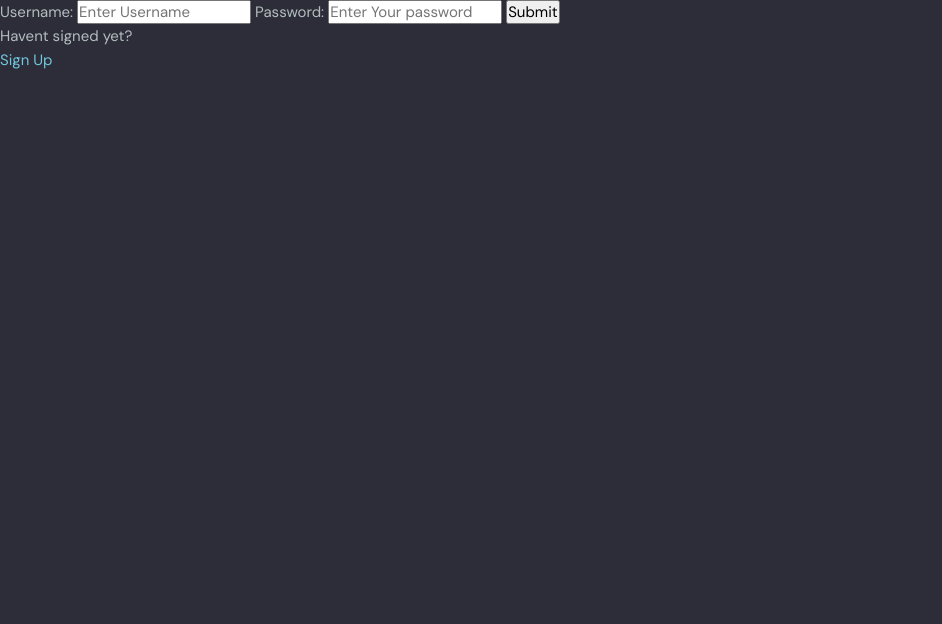
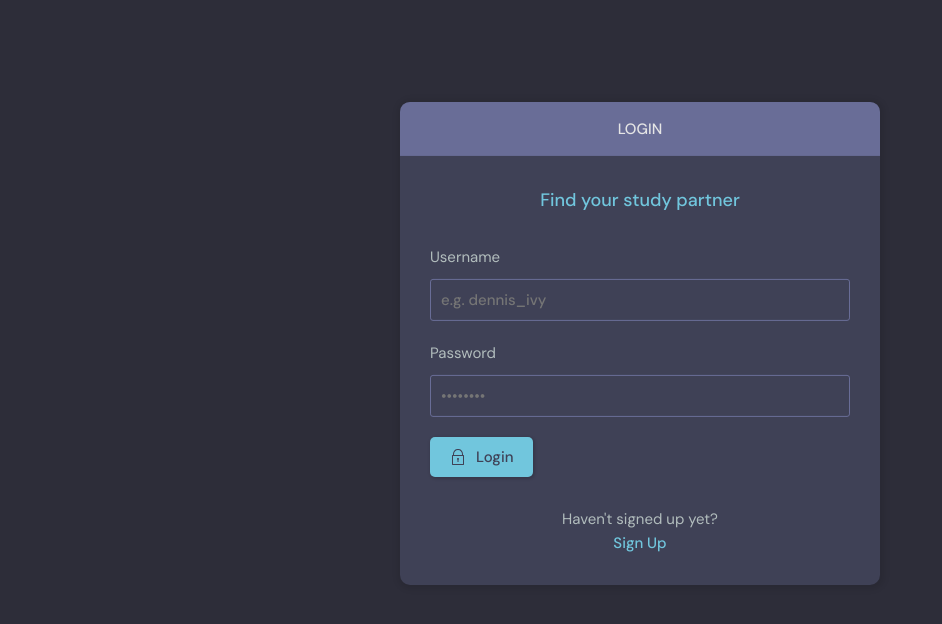
Before and after one commit to ayooubsmatti/studybud, a Django app: a page that uses base/templates/base/login_register.html in a window 1280 px wide. Shown: the part 76-700 px from the top of the page, without its empty margins (0-942 px from the left). Run offline with Django 4.2, Linux system fonts and the light colour scheme.

Commit message:
edit user profile final

```diff
--- a/base/templates/base/login_register.html
+++ b/base/templates/base/login_register.html
@@ -1,36 +1,111 @@
 {% extends 'main.html' %}
 
 {% block content %}
+<main class="auth layout">
+  {% if page == 'login' %}
+  <div class="container">
+    <div class="layout__box">
+      <div class="layout__boxHeader">
+        <div class="layout__boxTitle">
+          <h3>Login</h3>
+        </div>
+      </div>
+      <div class="layout__body">
+        <h2 class="auth__tagline">Find your study partner</h2>
 
-{% if page == 'login' %}
-    <div>
-        <form method="POST" action="">
-            {% csrf_token %}
+        <form class="form" method="POST" action="" >
+          {% csrf_token %}
+          <div class="form__group form__group">
+            <label for="room_name">Username</label>
+            <input id="username" name="username" type="text" placeholder="e.g. dennis_ivy" />
+          </div>
+          <div class="form__group">
+            <label for="password">Password</label>
+            <input
+              id="password"
+              name="password"
+              type="password"
+              placeholder="&bull;&bull;&bull;&bull;&bull;&bull;&bull;&bull;"
+            />
+          </div>
 
-            <label>Username: </label>
-            <input type="text" name="username" placeholder="Enter Username" />
+          <button class="btn btn--main" type="submit">
+            <svg
+              version="1.1"
+              xmlns="http://www.w3.org/2000/svg"
+              width="32"
+              height="32"
+              viewBox="0 0 32 32"
+            >
+              <title>lock</title>
+              <path
+                d="M27 12h-1v-2c0-5.514-4.486-10-10-10s-10 4.486-10 10v2h-1c-0.553 0-1 0.447-1 1v18c0 0.553 0.447 1 1 1h22c0.553 0 1-0.447 1-1v-18c0-0.553-0.447-1-1-1zM8 10c0-4.411 3.589-8 8-8s8 3.589 8 8v2h-16v-2zM26 30h-20v-16h20v16z"
+              ></path>
+              <path
+                d="M15 21.694v4.306h2v-4.306c0.587-0.348 1-0.961 1-1.694 0-1.105-0.895-2-2-2s-2 0.895-2 2c0 0.732 0.413 1.345 1 1.694z"
+              ></path>
+            </svg>
 
-            <label>Password: </label>
-            <input type="password" name="password" placeholder="Enter Your password" />
+            Login
+          </button>
+        </form>
 
-            <input type="submit" name="Login"   />
-        </form>
-        <p>Havent signed yet?</p>
-        <a href="{% url 'register' %}">Sign Up</a>
-
+        <div class="auth__action">
+          <p>Haven't signed up yet?</p>
+          <a href="{% url 'register' %}" class="btn btn--link">Sign Up</a>
+        </div>
+      </div>
+    </div>
     </div>
 {% else %}
+  <div class="container">
+  <div class="layout__box">
+    <div class="layout__boxHeader">
+      <div class="layout__boxTitle">
+        <h3>Register</h3>
+      </div>
+    </div>
+    <div class="layout__body">
+      <h2 class="auth__tagline">Find your study partner</h2>
 
-    <div>
-        <form method="POST" action="">
-            {% csrf_token %}
-            {{form.as_p}}
+      <form class="form" method="POST" action="" >
+        {% csrf_token %}
 
-            <input type="submit" name="Register"   />
-        </form>
-        <p>Already Sign Up</p>
-        <a href="{% url 'login' %}">Login</a>
+        {% for field in form%}
+        <div class="form__group form__group">
+          <label for="room_name">{{field.label}}</label>
+          {{field}}
+        </div>
+        {% endfor %}
 
+        <button class="btn btn--main" type="submit">
+          <svg
+            version="1.1"
+            xmlns="http://www.w3.org/2000/svg"
+            width="32"
+            height="32"
+            viewBox="0 0 32 32"
+          >
+            <title>lock</title>
+            <path
+              d="M27 12h-1v-2c0-5.514-4.486-10-10-10s-10 4.486-10 10v2h-1c-0.553 0-1 0.447-1 1v18c0 0.553 0.447 1 1 1h22c0.553 0 1-0.447 1-1v-18c0-0.553-0.447-1-1-1zM8 10c0-4.411 3.589-8 8-8s8 3.589 8 8v2h-16v-2zM26 30h-20v-16h20v16z"
+            ></path>
+            <path
+              d="M15 21.694v4.306h2v-4.306c0.587-0.348 1-0.961 1-1.694 0-1.105-0.895-2-2-2s-2 0.895-2 2c0 0.732 0.413 1.345 1 1.694z"
+            ></path>
+          </svg>
+
+          Register
+        </button>
+      </form>
+
+      <div class="auth__action">
+        <p>Already signed up yet?</p>
+        <a href="{% url 'login' %}" class="btn btn--link">Sign Up</a>
+      </div>
     </div>
+  </div>
+  </div>
 {% endif %}
-{% endblock %}
+</main>
+{% endblock content %}
--- a/base/templates/base/room.html
+++ b/base/templates/base/room.html
@@ -121,7 +121,10 @@
         </div>
       </div>
       <div class="room__message">
-        <form action="#"><input name="" placeholder="Write your message here..." /></form>
+        <form action="" method="POST">
+          {% csrf_token %}
+          <input name="body"  placeholder="Write your message here..." />
+        </form>
       </div>
     </div>
     <!-- Room End -->
--- a/base/views.py
+++ b/base/views.py
@@ -132,6 +132,7 @@ def updateRoom(request,pk):
 
 
     if request.method == 'POST':
+
         topic_name = request.POST.get('topic')
         topic,created = Topic.objects.get_or_create(name=topic_name)
         room.name = request.POST.get('name')
```
Also changed, not shown: base/templates/base/delete.html (+34 -11 lines), base/templates/base/delete_old.html (added, +15 -0 lines), base/templates/base/login_register_old.html (added, +36 -0 lines), db.sqlite3.
